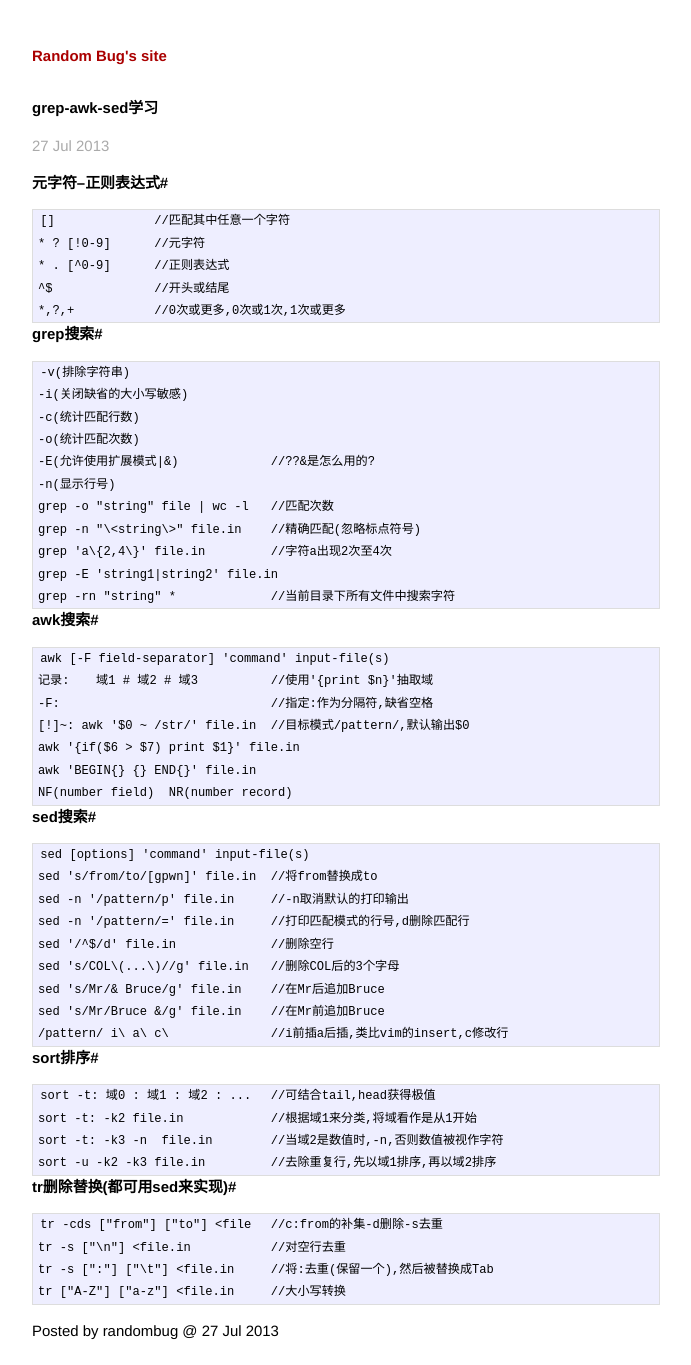
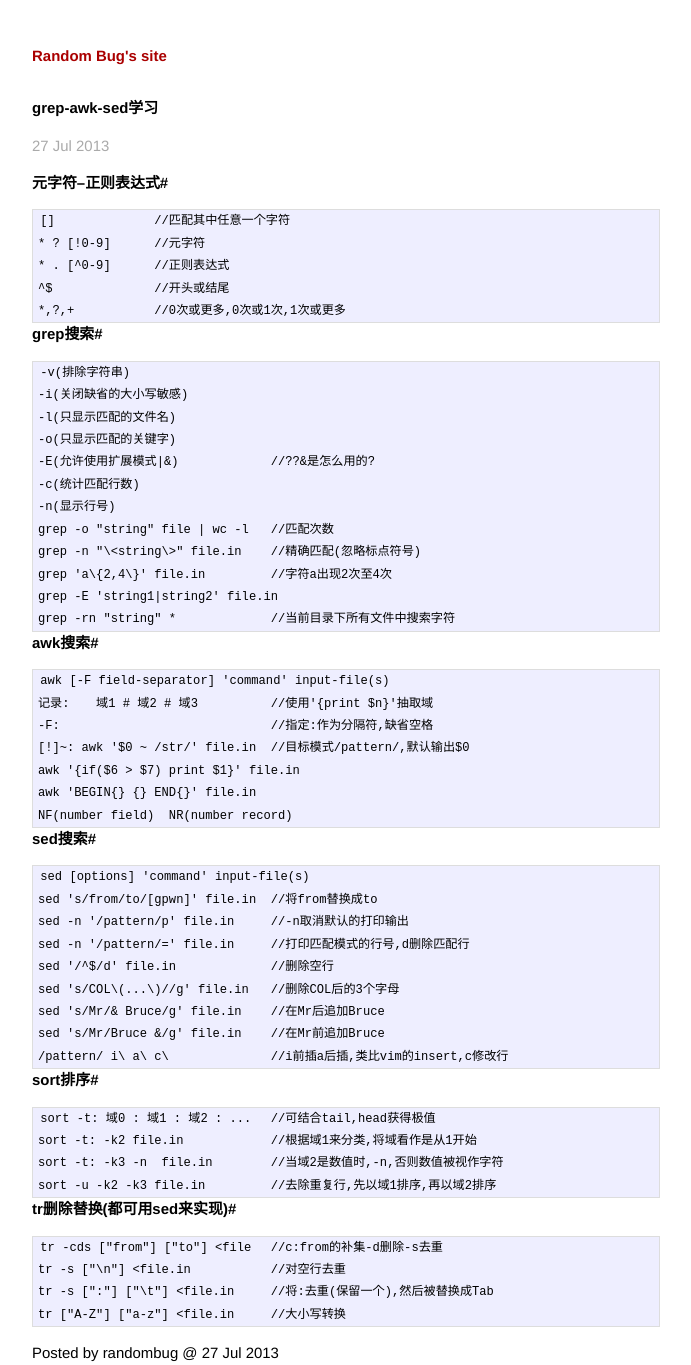
Before and after one commit to jfgong/jekyll_linteler, a Jekyll site: the page built from _posts/2013-07-27-grep-awk-sed.markdown, in a window 1280 px wide. Shown: the whole page, without its empty margins (294-985 px from the left). Built offline with Jekyll 4.4.1, drawn with Linux system fonts in a browser that asks for light colours; before the commit the page ends 1342 px from its top, so only the background shows below that.

Commit message:
update 2013-07-27-grep-awk-sed.markdown

```diff
--- a/_posts/2013-07-27-grep-awk-sed.markdown
+++ b/_posts/2013-07-27-grep-awk-sed.markdown
@@ -13,9 +13,10 @@ title: grep-awk-sed学习
 #grep搜索#
 	-v(排除字符串)
 	-i(关闭缺省的大小写敏感)
+	-l(只显示匹配的文件名)
+	-o(只显示匹配的关键字)
+	-E(允许使用扩展模式|&)		//??&是怎么用的?
 	-c(统计匹配行数)
-	-o(统计匹配次数)
-	-E(允许使用扩展模式|&)		//??&是怎么用的?
 	-n(显示行号)
 	grep -o "string" file | wc -l	//匹配次数
 	grep -n "\<string\>" file.in	//精确匹配(忽略标点符号)
```
